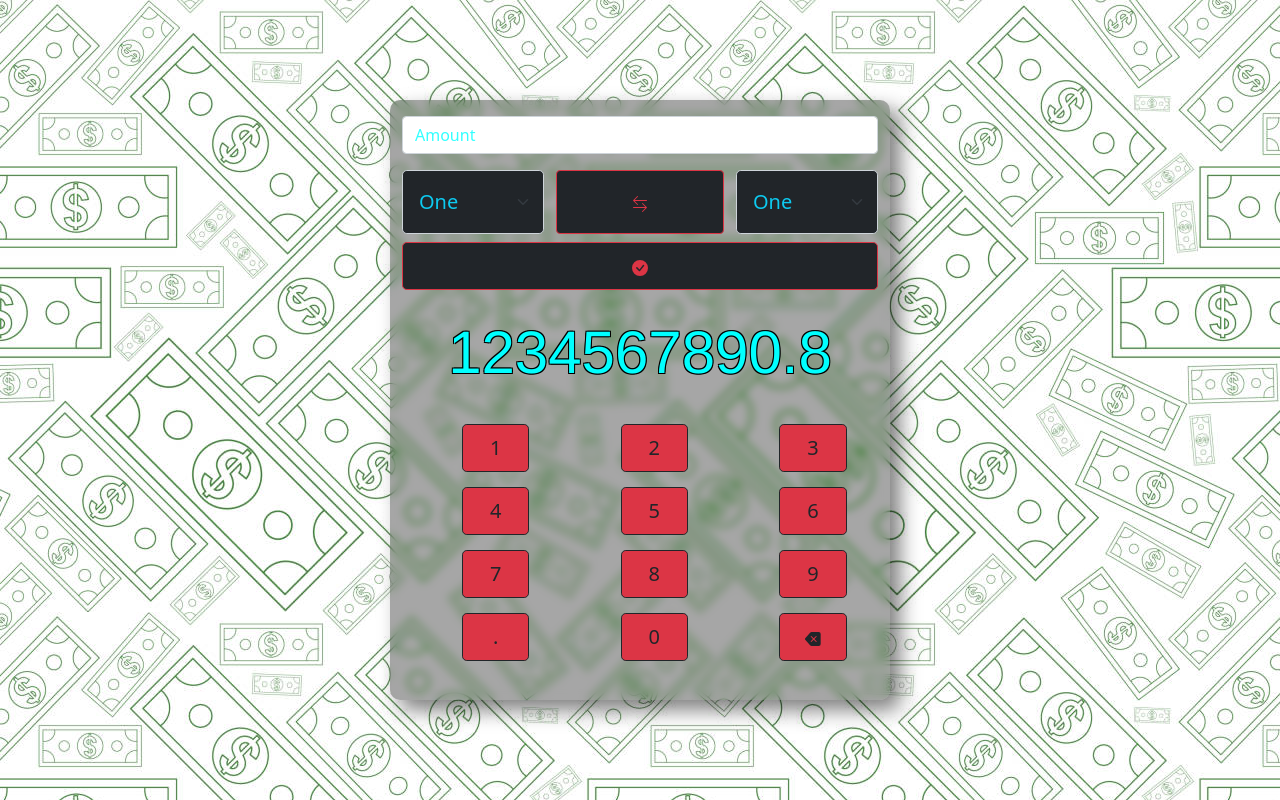
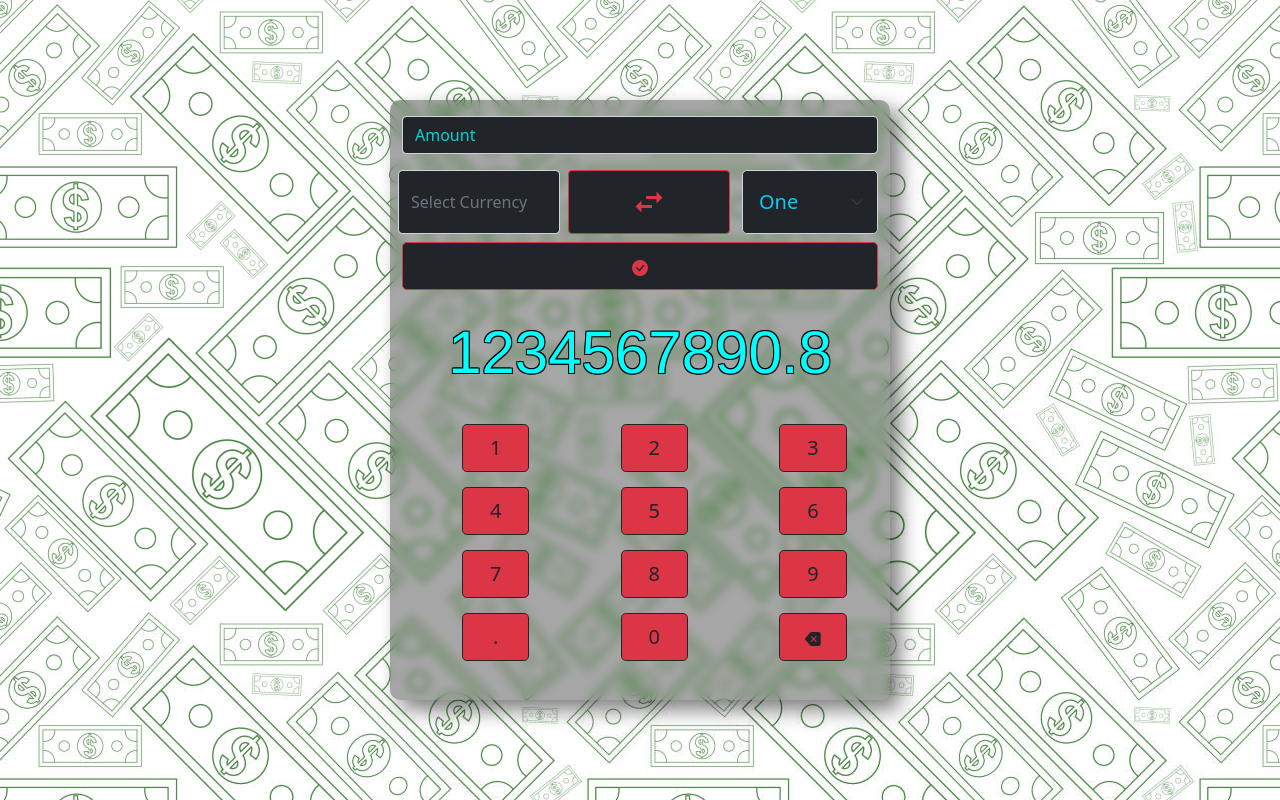
Before and after one commit to tanishchugh01/currencyExchanger, a plain HTML site: page index.html in a window 1280 px wide. Drawn offline with nearby package versions, Linux system fonts and the light colour scheme; no server answers.

Commit message:
Added list of currencies from api

```diff
--- a/assets/script.js
+++ b/assets/script.js
@@ -15,16 +15,30 @@ async function ratesPlease() {
 }
 
 symbolsPlease().then(
-    function(data) {
-        symbols = data.symbols;
+
+    function (data) {
+
+        const symbols = data.symbols;
+
+        const currencies = document.getElementById("currencies");
+
+        let ind = 0;
+
+        for (let code in symbols) {
+            let option = document.createElement("option");
+            option.value = code;
+            option.text = symbols[code];
+
+            currencies.appendChild(option);
+
+            ind++;
+        }
     },
-    function(error) {
+
+    function (error) {
         console.log(error);
     }
 );
 
-let symbols;
-
-// for (let i = 0; i < symbols.length; i++) {
-//     console.log(symbols[i]);
-// }
+// let symbols;
+// let select;
--- a/assets/styles.css
+++ b/assets/styles.css
@@ -45,3 +45,8 @@ main {
 #inputNumber::-ms-input-placeholder { /* Microsoft Edge */
     color: aqua;
 }
+
+.currencySelector option {
+    color: aqua;
+    background-color: blue;
+}
--- a/index.html
+++ b/index.html
@@ -28,30 +28,29 @@
                             <input
                                 type="number"
                                 step="any"
-                                class="form-control mt-3 "
+                                class="form-control mt-3 text-info bg-dark"
                                 placeholder="Amount"
                                 id="inputNumber"
                                 aria-describedby="emailHelp"
                             />
                         </div>
 
-                        <div class="row">
-                            <div class="dropdown col">
-                                <select
-                                    class="
-                                        form-select form-select-lg
-                                        h-100
-                                        mb-3
-                                        bg-dark
-                                        link-info
-                                    "
-                                    aria-label=".form-select-lg example"
-                                >
-                                    <option value="1">One</option>
-                                    <option value="2">Two</option>
-                                    <option value="3">Three</option>
-                                </select>
-                            </div>
+                        <div class="row currencySelector">
+                            <input
+                                class="col form-control text-info bg-dark mx-2"
+                                list="currencies"
+                                name="currencies"
+                                autocomplete="off"
+                                placeholder="Select Currency"
+                            />
+
+                            <datalist id="currencies"> </datalist>
+                            <!-- datalist for currency selection made in js-->
+                            <!-- <option value="AED">
+                                    United Arab Emirates Dirham
+                                </option>
+                                <option value="2">dsds</option>
+                                <option value="3">Three</option> -->
 
                             <button
                                 class="
@@ -62,16 +61,12 @@
                                 type="button"
                             >
                                 <svg
-                                    xmlns="http://www.w3.org/2000/svg"
-                                    width="16"
-                                    height="16"
-                                    fill="currentColor"
-                                    class="bi bi-arrow-left-right"
-                                    viewBox="0 0 16 16"
+                                    style="width: 36px; height: 36px"
+                                    viewBox="0 0 24 24"
                                 >
                                     <path
-                                        fill-rule="evenodd"
-                                        d="M1 11.5a.5.5 0 0 0 .5.5h11.793l-3.147 3.146a.5.5 0 0 0 .708.708l4-4a.5.5 0 0 0 0-.708l-4-4a.5.5 0 0 0-.708.708L13.293 11H1.5a.5.5 0 0 0-.5.5zm14-7a.5.5 0 0 1-.5.5H2.707l3.147 3.146a.5.5 0 1 1-.708.708l-4-4a.5.5 0 0 1 0-.708l4-4a.5.5 0 1 1 .708.708L2.707 4H14.5a.5.5 0 0 1 .5.5z"
+                                        fill="currentColor"
+                                        d="M21,9L17,5V8H10V10H17V13M7,11L3,15L7,19V16H14V14H7V11Z"
                                     />
                                 </svg>
                             </button>
@@ -96,7 +91,8 @@
 
                         <button
                             class="
-                                btn btn-outline-danger btn-dark btn-lg align-items-center
+                                btn btn-outline-danger btn-dark btn-lg
+                                align-items-center
                                 justify-content-center
                                 align-self-center
                                 w-100
```
